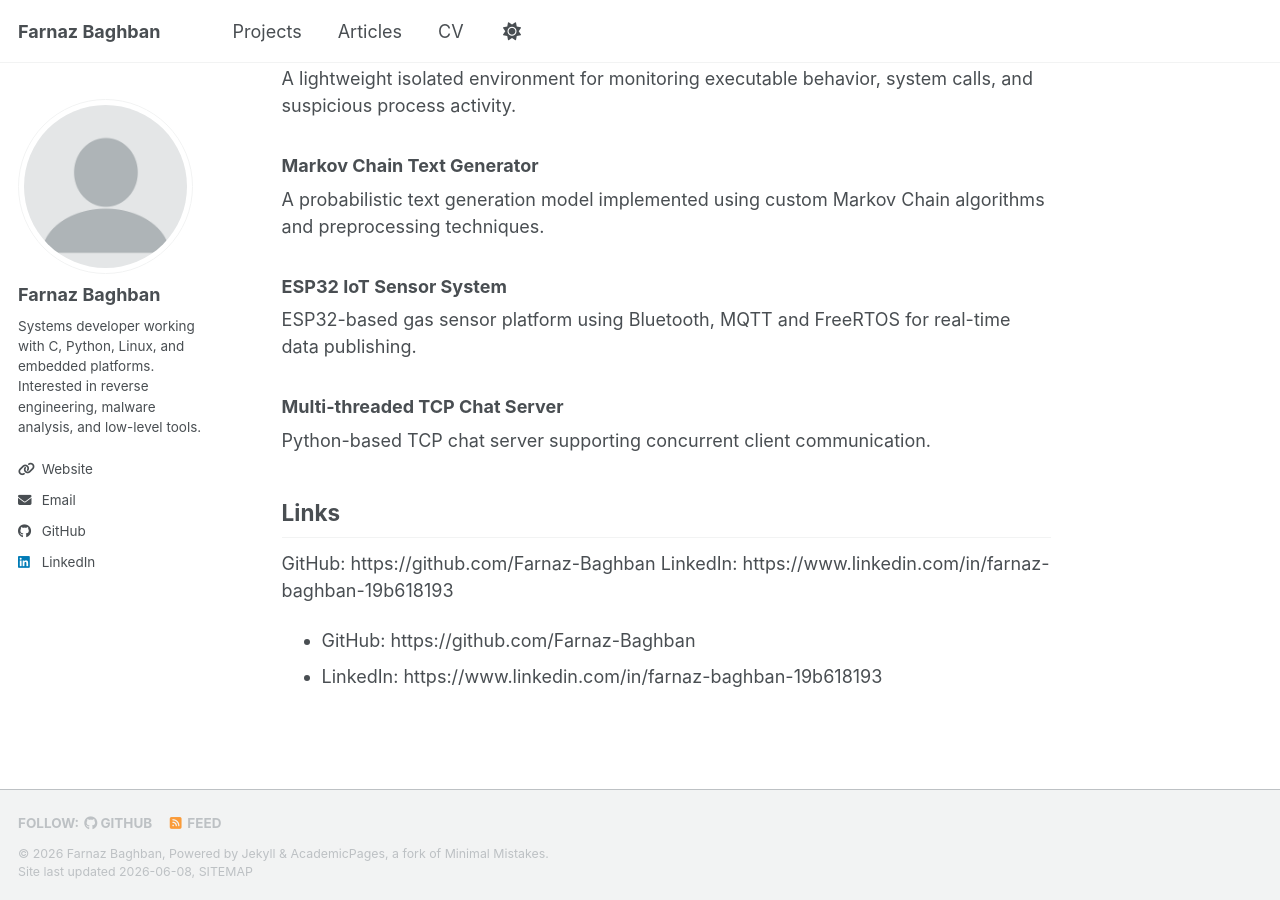
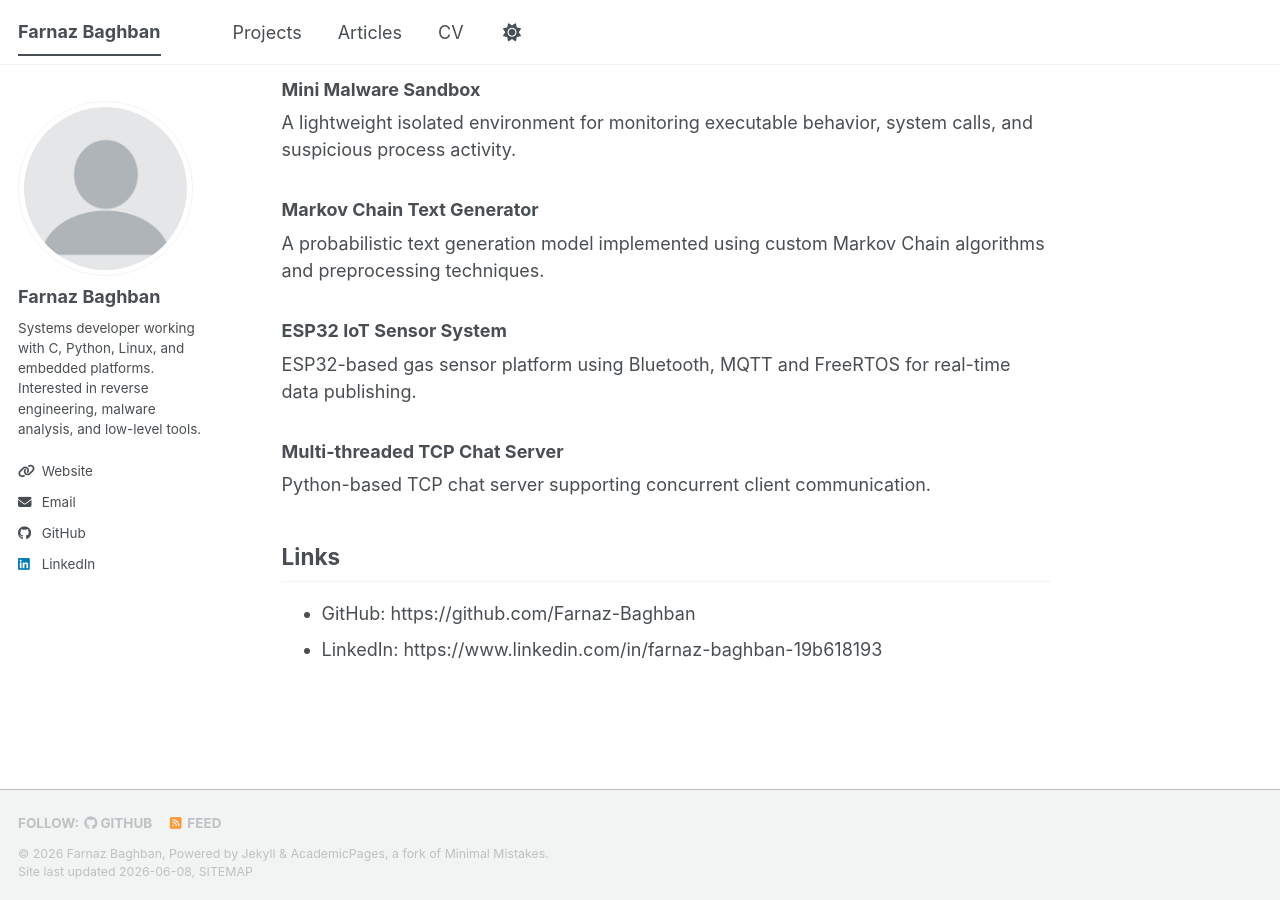
Before and after one commit to Farnaz-Baghban/Farnaz-Baghban.github.io, a Jekyll site: the page built from _pages/about.md, in a window 1280 px wide and 900 px high, scrolled down 676 px. Built offline with Jekyll 4.4.1, drawn with Linux system fonts in a browser that asks for light colours; a script bundle is joined from its source files by our own code; library files that are not in the unit come from our copies; after the commit the page ends 1550 px from its top, so only the background shows below that.

Commit message:
Update about.md

```diff
--- a/_pages/about.md
+++ b/_pages/about.md
@@ -1,52 +1,42 @@
 ---
-
 permalink: /
 title: "About"
 author_profile: true
 redirect_from:
-
-* /about/
-* /about.html
-
+  - /about/
+  - /about.html
 ---
 
 I am a Systems and Software Developer working with C, Python, Linux, embedded systems, and low-level programming.
 
 My primary interests include:
 
-* Reverse Engineering
-* Malware Analysis
-* Embedded Systems
-* System Programming
-* Cybersecurity
-* Network Technologies
-* Low-level Tool Development
+- Reverse Engineering
+- Malware Analysis
+- Embedded Systems
+- System Programming
+- Cybersecurity
+- Network Technologies
+- Low-level Tool Development
 
 ## Selected Projects
 
 ### Raw Disk File Carver
-
 Signature-based file recovery tool for JPEG, PNG, PDF and other formats using raw disk scanning and binary data processing.
 
 ### Mini Malware Sandbox
-
 A lightweight isolated environment for monitoring executable behavior, system calls, and suspicious process activity.
 
 ### Markov Chain Text Generator
-
 A probabilistic text generation model implemented using custom Markov Chain algorithms and preprocessing techniques.
 
 ### ESP32 IoT Sensor System
-
 ESP32-based gas sensor platform using Bluetooth, MQTT and FreeRTOS for real-time data publishing.
 
 ### Multi-threaded TCP Chat Server
-
 Python-based TCP chat server supporting concurrent client communication.
 
 ## Links
-GitHub: https://github.com/Farnaz-Baghban
-LinkedIn: https://www.linkedin.com/in/farnaz-baghban-19b618193
 
-* GitHub: https://github.com/Farnaz-Baghban
-* LinkedIn: https://www.linkedin.com/in/farnaz-baghban-19b618193
+- GitHub: https://github.com/Farnaz-Baghban
+- LinkedIn: https://www.linkedin.com/in/farnaz-baghban-19b618193
```
